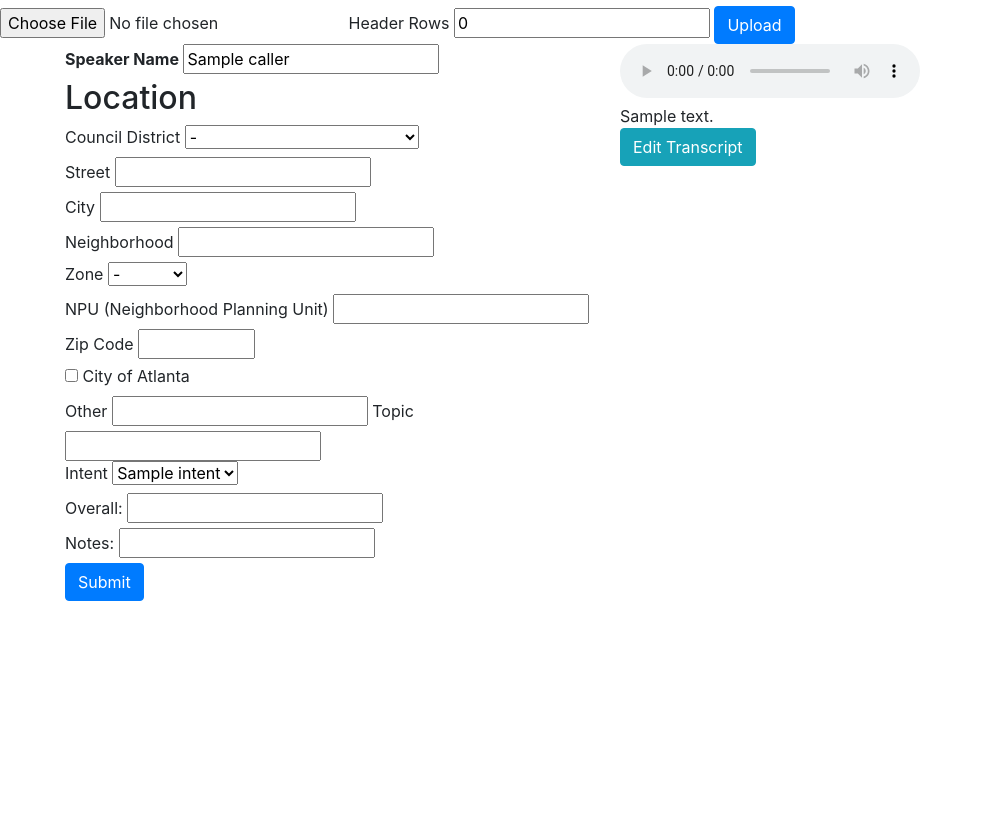
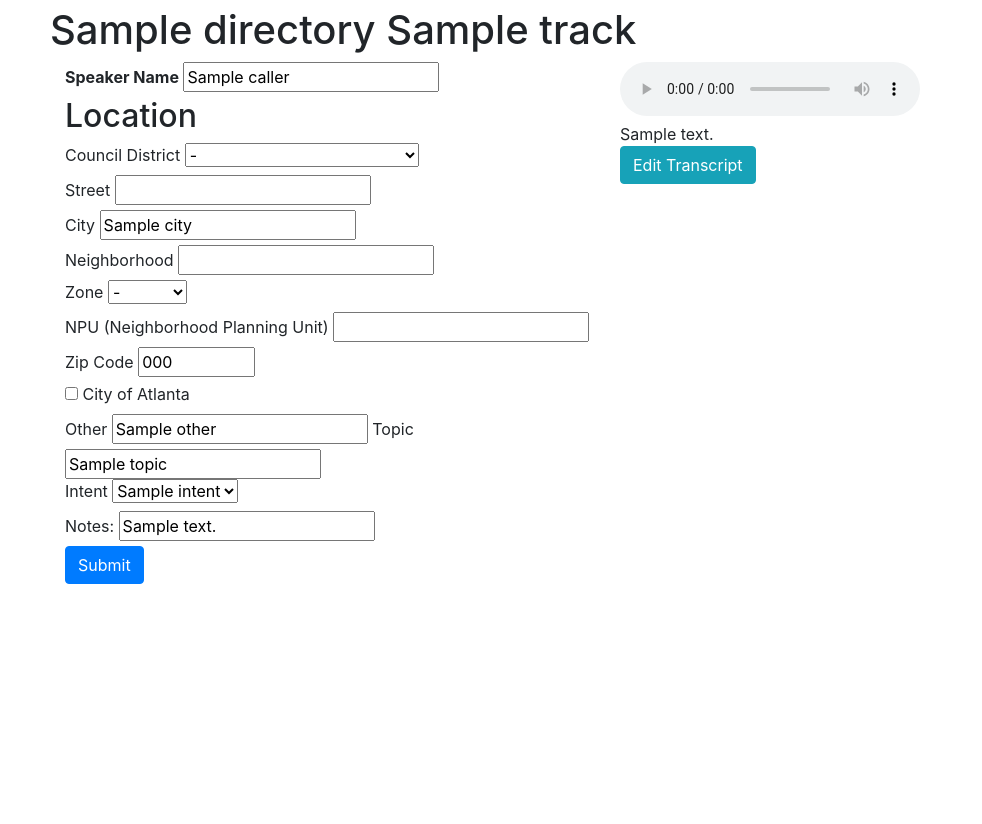
Before and after one commit to azraelgnosis/public_comment, a Flask app: template public_comment/templates/form.html in a window 1280 px wide. Shown: the part 54-878 px from the top of the page, without its empty margins (0-982 px from the left). After the commit the page ends 638 px from the top, so only its background shows below. Run offline with Flask 2, Linux system fonts and the light colour scheme; data comes from the database, SQL or seed files in the repository; the template is opened without the code that fills it: most values are stand-ins (such as "Sample title", 1, 10 or a date in 2020); some libraries are stand-ins or nearby versions.

Commit message:
Some progress on VoxPopuli.update_table()

```diff
--- a/analysis.py
+++ b/analysis.py
@@ -88,7 +88,7 @@ class Analyzer:
     @staticmethod
     def replace_many(text:str, subs:dict) -> str:
         """
-        Replaces values in `text` with subtites in `subs`.
+        Replaces values in `text` with substitutes in `subs`.
 
         :param text: String to replace values in.
         :param subs: Dictionary containing values to replace.
--- a/public_comment/templates/form.html
+++ b/public_comment/templates/form.html
@@ -1,21 +1,24 @@
 {% extends 'base.html' %}
 
 {% block content %}
-    <form method="POST" action="{{ url_for('vox.load_table') }}" enctype="multipart/form-data">
+    <!-- <form method="POST" action="{{ url_for('vox.load_table') }}" enctype="multipart/form-data">
         <input type="file" name="spreadsheet" accept=".csv,.xlsx"/>
         <label for="header">Header Rows</label>
         <input type="number" name="header" value="0" min="0"/>
         <input class="btn btn-primary" type="submit" value="Upload" />
-    </form>
+    </form> -->
 
     {% if comment %}
     <div class="container">
+        <div class="row">
+            <h1>{{ comment.directory }} {{ comment.track }}</h1>
+        </div>
         <div class="row">
             <div class="col">
                 <form id='form' method='POST' action="{{ url_for('vox.acknowledge', directory=comment['directory'], track=comment['track']) }}" >
                     <input type="text" name="directory" value="{{ comment['directory'] }}" hidden/>
                     <input type="number" name="track" value="{{ comment['track'] }}" hidden/>
-                    <input type="text" name="entered by" value="{{ g.user['name'] }}" hidden/>
+                    <input type="text" name="entered_by" value="{{ g.user['name'] }}" hidden/>
 
                     <label style="font-weight: bold;">Speaker Name</label>
                     <input type="text" name="caller" id="caller" placeholder="Speaker name" value="{{ comment['caller'] }}"/><br>
@@ -37,7 +40,7 @@
                     <br />
 
                     <label for="city">City</label>
-                    <input type="text" name="city" list="cities" />
+                    <input type="text" name="city" list="cities" value="{{ comment.location.city }}" />
                     <datalist id="cities">
                         {% for city in cities %}
                             <option value="{{ city }}"></option>
@@ -72,7 +75,7 @@
                     <br />
 
                     <label for="zip">Zip Code</label>
-                    <input type="number" id="zip" name="zip" min="00501" max="99950" />
+                    <input type="number" id="zip" name="zip" min="00501" max="99950" value="{{ comment.location.zip }}" />
 
                     <br />
 
@@ -80,11 +83,11 @@
                     <label for="Atlanta">City of Atlanta</label>
                     <br />
 
-                    <label for="other_location">Other</label>
-                    <input type="text" id="other_location" name="other_location" />
+                    <label for="other">Other</label>
+                    <input type="text" id="other" name="other" value="{{ comment.location.other }}"/>
 
                     <label for="topic">Topic</label>
-                    <input type="text" id="topic" name="topic" />
+                    <input type="text" id="topic" name="topic" value="{{ comment.sentiment.topic }}" />
 
                     <br />
 
@@ -97,11 +100,8 @@
 
                     <br />
 
-                    <label for="overall">Overall:</label>
-                    <input id="overall" type="text"/>
-                    <br>
                     <label for="notes">Notes:</label>
-                    <input id="notes" type="text" />
+                    <input type="text" name="notes" value="{{ comment.notes }}" />
                 </form>
             </div>
             <div class="col">
```
Also changed, not shown: public_comment/data.py (+5 -11 lines).
